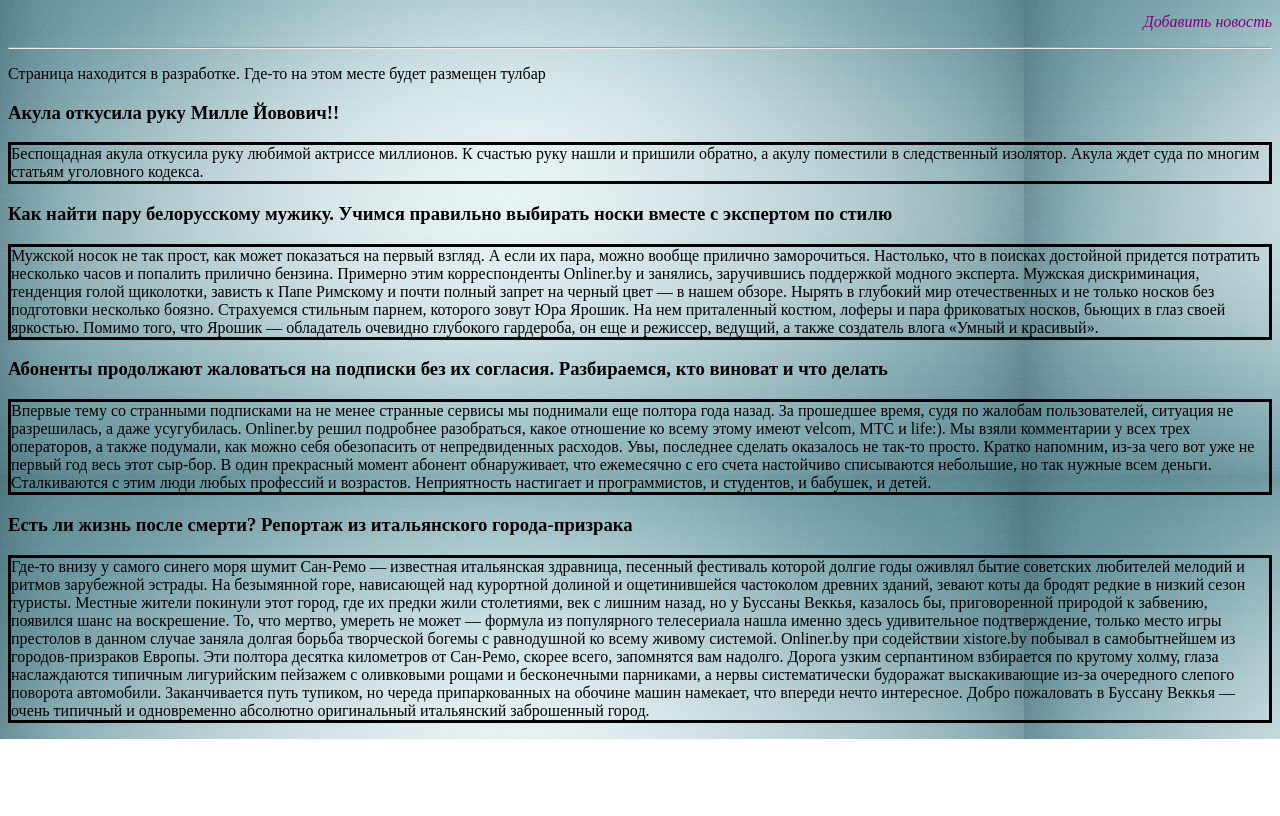
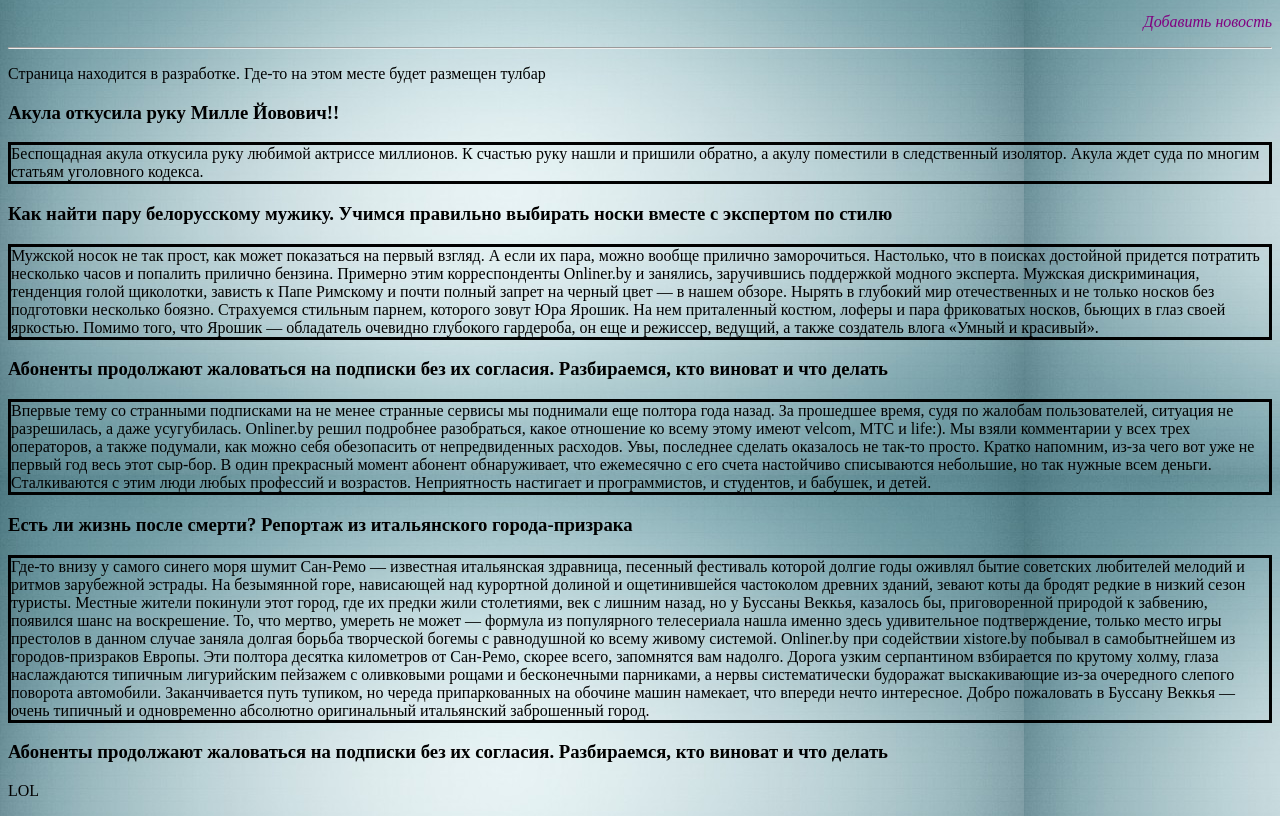
Before and after one commit to yurifrost/FAMCS-BSU-Practice, a plain HTML site: page mainpage/mainpage.html in a window 1280 px wide. Shown: the part 101-917 px from the top of the page. Before the commit the page ends 840 px from the top, so only its background shows below. Drawn offline with Linux system fonts and the light colour scheme.

Commit message:
mainpage changed

```diff
--- a/mainpage/mainpage.html
+++ b/mainpage/mainpage.html
@@ -24,6 +24,7 @@
 <h3>Есть ли жизнь после смерти? Репортаж из итальянского города-призрака</h3>
 <p class="news">Где-то внизу у самого синего моря шумит Сан-Ремо — известная итальянская здравница, песенный фестиваль которой долгие годы оживлял бытие советских любителей мелодий и ритмов зарубежной эстрады. На безымянной горе, нависающей над курортной долиной и ощетинившейся частоколом древних зданий, зевают коты да бродят редкие в низкий сезон туристы. Местные жители покинули этот город, где их предки жили столетиями, век с лишним назад, но у Буссаны Веккья, казалось бы, приговоренной природой к забвению, появился шанс на воскрешение. То, что мертво, умереть не может — формула из популярного телесериала нашла именно здесь удивительное подтверждение, только место игры престолов в данном случае заняла долгая борьба творческой богемы с равнодушной ко всему живому системой. Onliner.by при содействии xistore.by побывал в самобытнейшем из городов-призраков Европы.
 Эти полтора десятка километров от Сан-Ремо, скорее всего, запомнятся вам надолго. Дорога узким серпантином взбирается по крутому холму, глаза наслаждаются типичным лигурийским пейзажем с оливковыми рощами и бесконечными парниками, а нервы систематически будоражат выскакивающие из-за очередного слепого поворота автомобили. Заканчивается путь тупиком, но череда припаркованных на обочине машин намекает, что впереди нечто интересное. Добро пожаловать в Буссану Веккья — очень типичный и одновременно абсолютно оригинальный итальянский заброшенный город.</p>
-
+<h3>Абоненты продолжают жаловаться на подписки без их согласия. Разбираемся, кто виноват и что делать</h3>
+<p>LOL</p>
 </body>
 </html>
```
